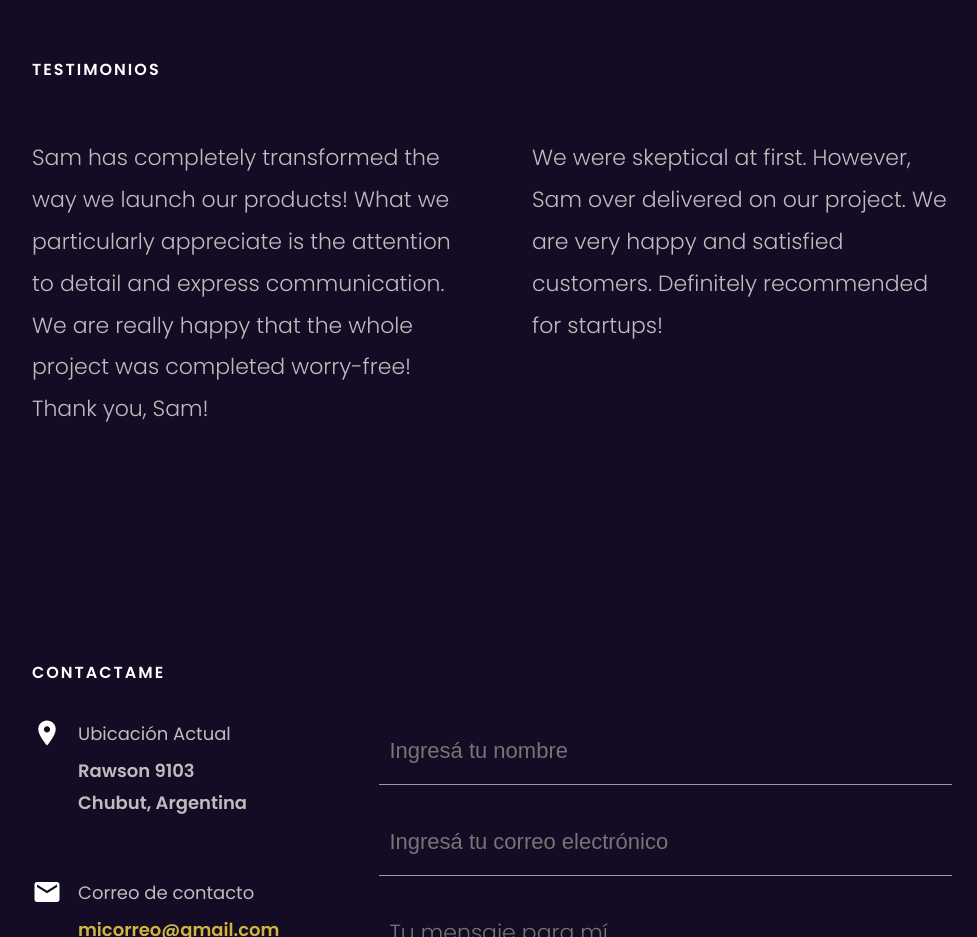
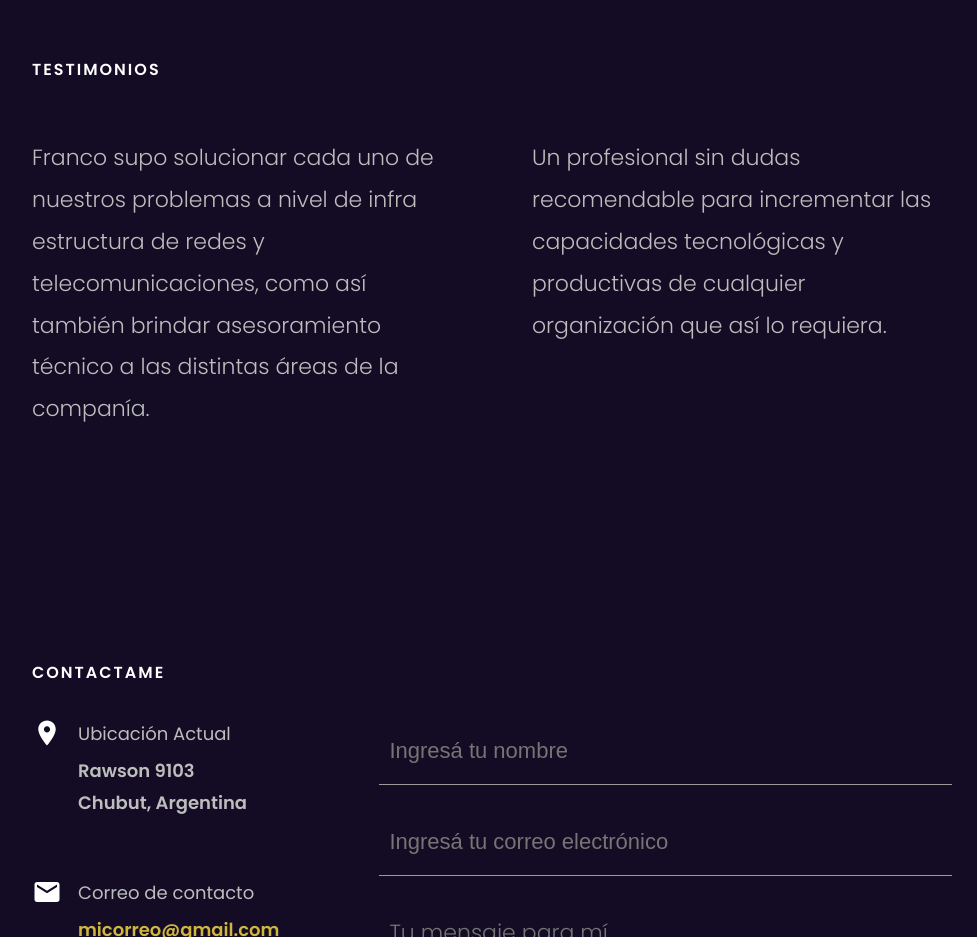
Before and after one commit to FranquiToHell/franquitohell.github.io, a plain HTML site: page index.html in a window 1280 px wide. Shown: the part 4640-5577 px from the top of the page, without its empty margins (148-1125 px from the left). Drawn offline with Linux system fonts and the light colour scheme.

Commit message:
index.html

```diff
--- a/index.html
+++ b/index.html
@@ -290,11 +290,10 @@
                 <figcaption>
                 <blockquote>
                     <p class="text--lg">
-                    Sam has completely transformed the way we launch our
-                    products! What we particularly appreciate is the attention
-                    to detail and express communication. We are really happy
-                    that the whole project was completed worry-free! Thank you,
-                    Sam!
+                    Franco supo solucionar cada uno de nuestros
+                    problemas a nivel de infra estructura de redes y
+                    telecomunicaciones, como así también brindar asesoramiento
+                    técnico a las distintas áreas de la companía.
                     </p>
                 </blockquote>
                 </figcaption>
@@ -303,9 +302,9 @@
                 <figcaption>
                 <blockquote>
                     <p class="text--lg">
-                    We were skeptical at first. However, Sam over delivered on
-                    our project. We are very happy and satisfied customers.
-                    Definitely recommended for startups!
+                    Un profesional sin dudas recomendable para incrementar las
+                    capacidades tecnológicas y productivas de cualquier
+                    organización que así lo requiera.
                     </p>
                 </blockquote>
                 </figcaption>
```
